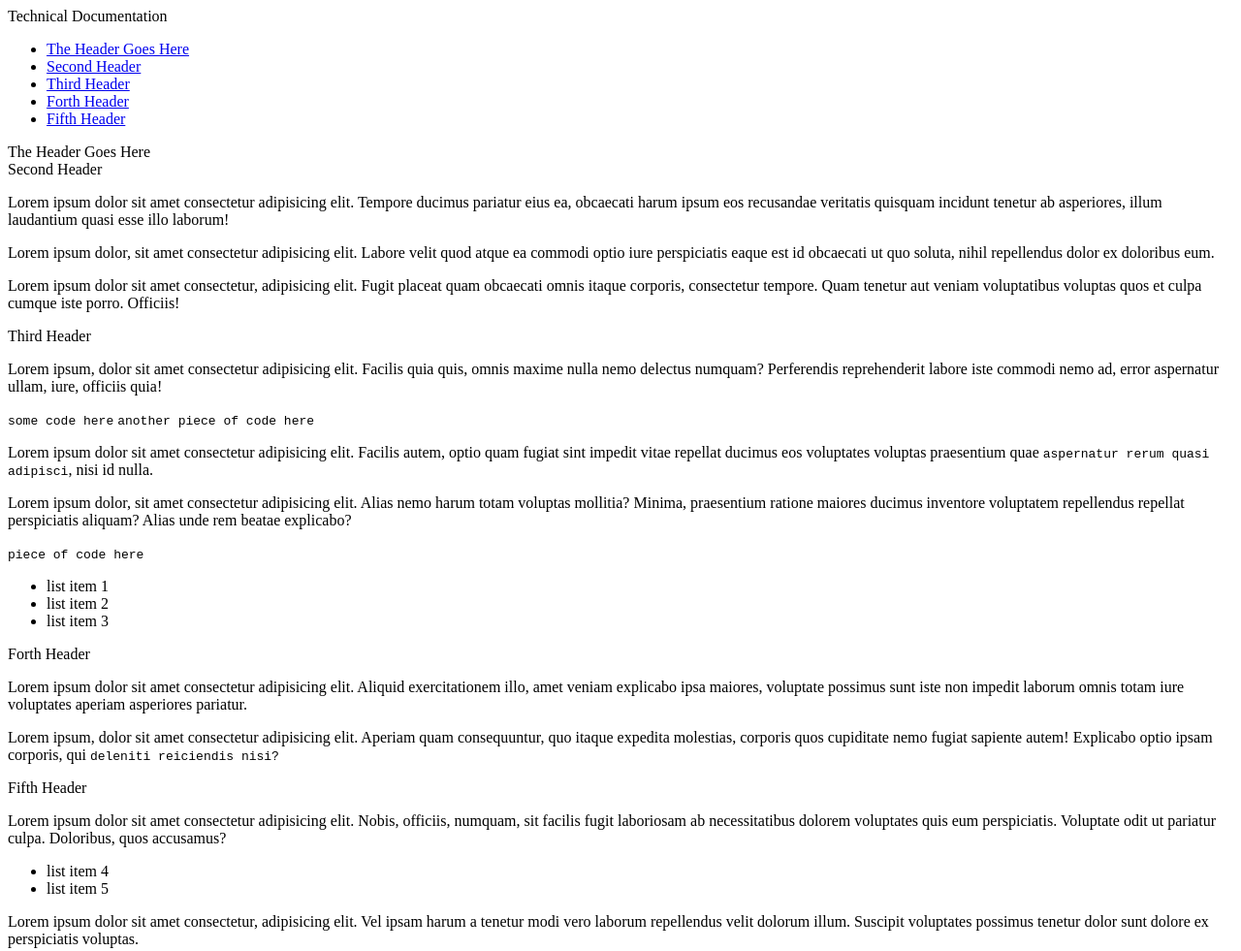
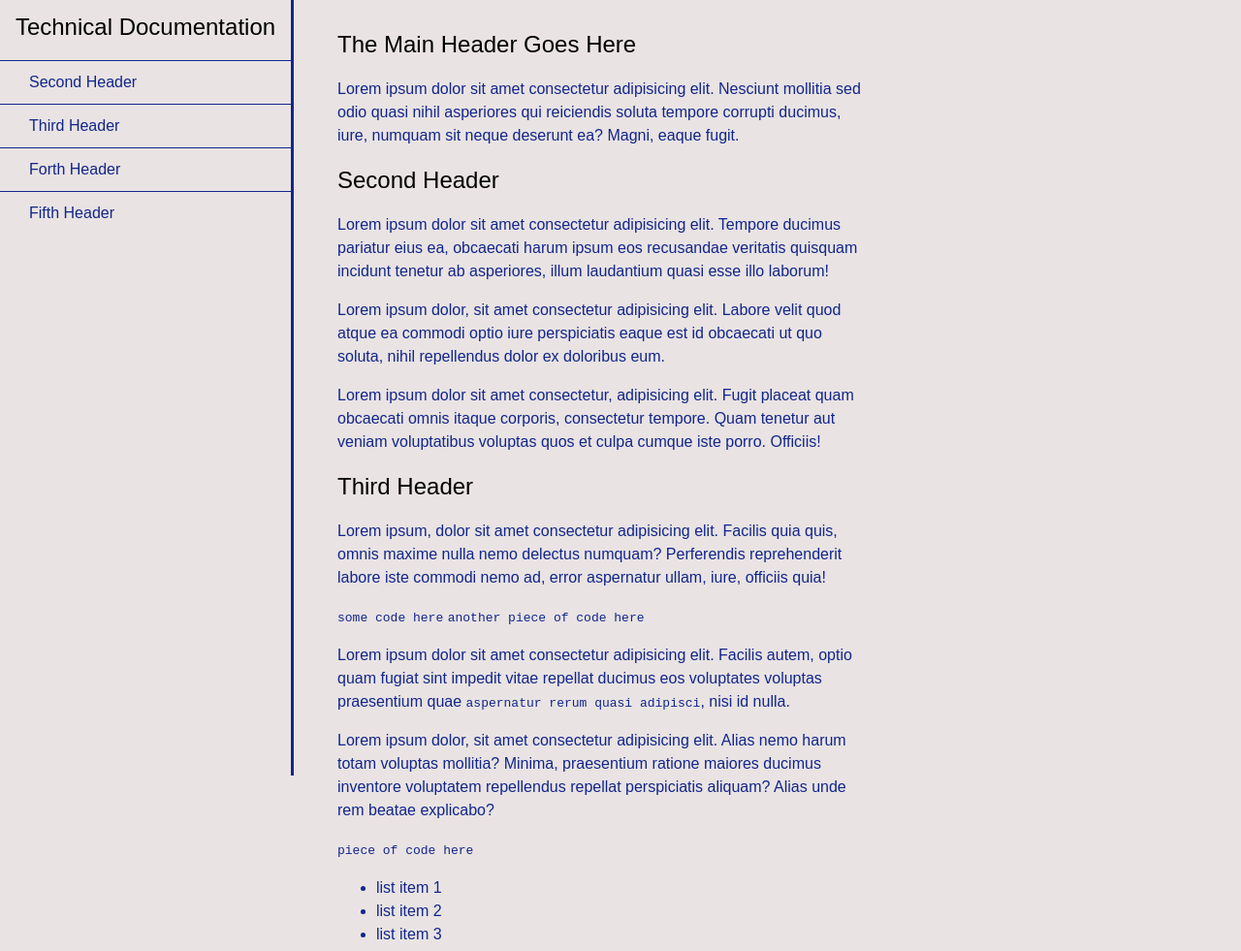
Before and after one commit to Sekoutouree/Technical-documentation, a plain HTML site: page index.html in a window 1280 px wide. Shown: the top 981 px of the page at 97% size. Drawn offline with Linux system fonts and the light colour scheme.

Commit message:
updated index.html and styles.css

```diff
--- a/index.html
+++ b/index.html
@@ -5,6 +5,7 @@
     <meta charset="UTF-8">
     <meta http-equiv="X-UA-Compatible" content="IE=edge">
     <meta name="viewport" content="width=device-width, initial-scale=1.0">
+    <link rel="stylesheet" href="styles.css">
     <title>Technical Document</title>
 </head>
 
@@ -12,7 +13,7 @@
     <nav id="navbar">
         <header>Technical Documentation</header>
         <ul>
-            <li><a href="#The_Header_Goes_Here" class="nav-link">The Header Goes Here</a></li>
+            <!-- <li><a href="#First_Header" class="nav-link">First Header</a></li> -->
             <li><a href="#Second_Header" class="nav-link">Second Header</a></li>
             <li><a href="#Third_Header" class="nav-link">Third Header</a></li>
             <li><a href="#Forth_Header" class="nav-link">Forth Header</a></li>
@@ -20,8 +21,9 @@
         </ul>
     </nav>
     <main id="main-doc">
-        <section class="main-section" id="The_Header_Goes_Here">
-            <header>The Header Goes Here</header>
+        <section class="main-section" id="The_Main_Header_Goes_Here">
+            <header>The Main Header Goes Here</header>
+            <p>Lorem ipsum dolor sit amet consectetur adipisicing elit. Nesciunt mollitia sed odio quasi nihil asperiores qui reiciendis soluta tempore corrupti ducimus, iure, numquam sit neque deserunt ea? Magni, eaque fugit.</p>
         </section>
         <section class="main-section" id="Second_Header">
             <header>Second Header</header>
--- a/styles.css
+++ b/styles.css
@@ -1,3 +1,65 @@
+html, body {
+    min-width: 300px;
+    color: #12268b;
+    background-color: rgb(233, 227, 227);
+    font-family: Arial, monospace, serif;
+    line-height: 1.5;
+}
+
+#navbar {
+    position: fixed;
+    min-width: 300px;
+    top: 0px;
+    left: 0px;
+    width: 300px;
+    height: 100%;
+    border-right: solid;
+    border-color: #12268b;
+}
+
+header {
+    color: #000;
+    margin: 10px;
+    text-align: center;
+    font-size: 1.5em;
+    font-weight: normal;
+}
+
+#main-doc header {
+    text-align: left;
+    margin: 0px;
+}
+
+#navbar ul {
+    height: 80%;
+    padding: 0;
+    overflow-y: auto;
+    overflow-x: hidden;
+}
+
+#navbar li {
+    color: #12268b;
+    border-top: 1px solid #12268b;
+    list-style: none;
+    position: relative;
+    width: 100%;
+}
+
+#navbar a {
+    display: block;
+    padding: 10px 30px;
+    color: #12268b;
+    text-decoration: none;
+    cursor: pointer;
+}
+
+#main-doc {
+    position: absolute;
+    margin-left: 320px;
+    padding: 20px;
+    margin-bottom: ;
+}
+
 @media (min-width: 600px) {
     #main-doc {
         width: 550px;
```
